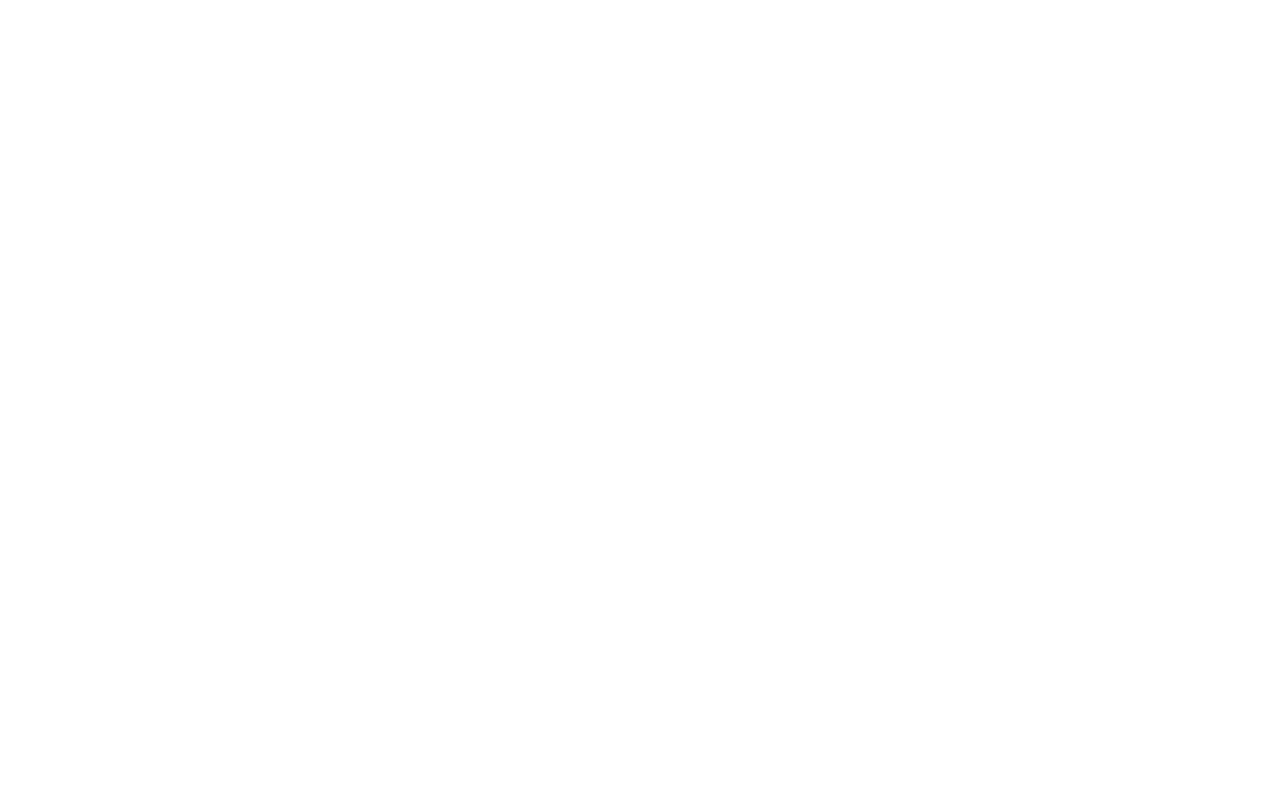
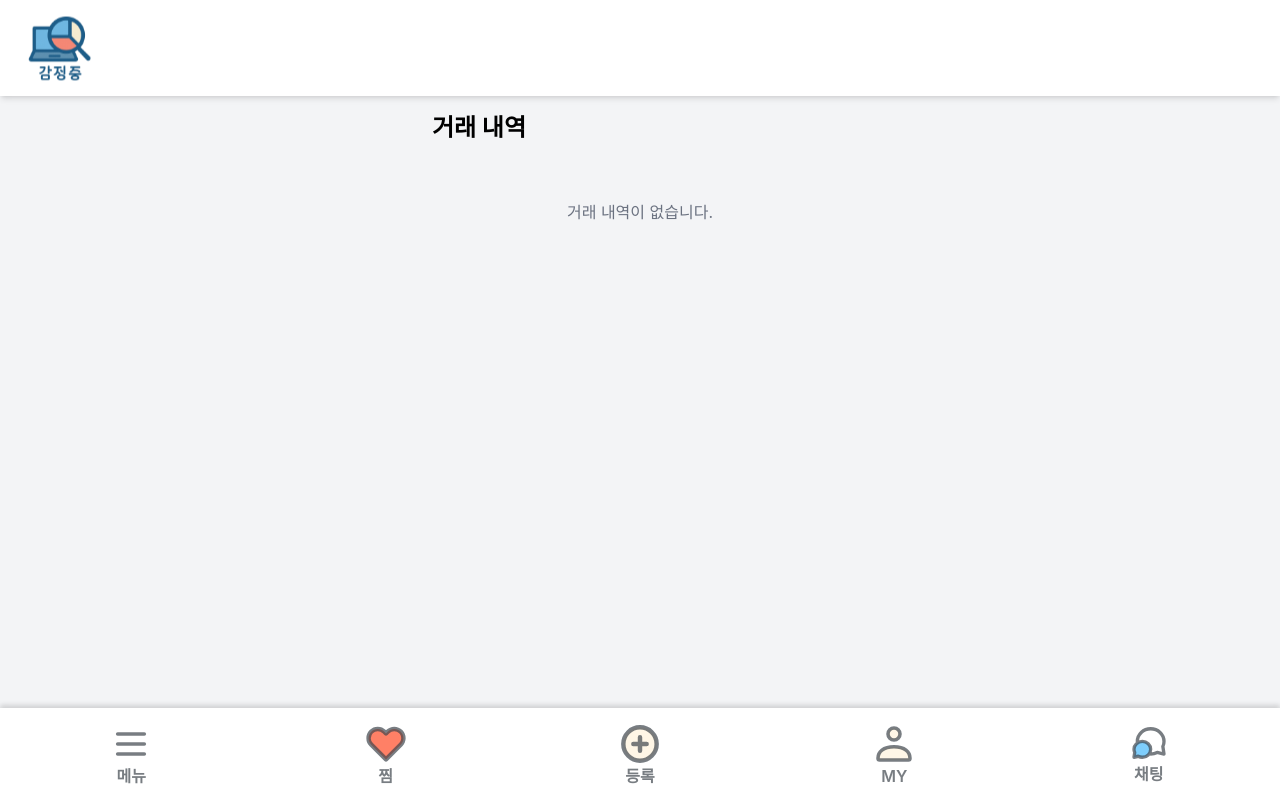
Before and after one commit to joowon-510/Project-Gamjeongjung, a React (Create React App) app in the folder jumkumjoong_frontend/: page /transactions in a window 1280 px wide. Before the commit this address had no page. Built offline with nearby package versions, Linux system fonts and the light colour scheme.

Commit message:
feat: 거래내역 목업

```diff
--- a/jumkumjoong_frontend/src/App.tsx
+++ b/jumkumjoong_frontend/src/App.tsx
@@ -10,6 +10,7 @@
 import LoginPage from './pages/userPage/loginPage';
 import MyPage from './pages/userPage/myPage';
 import ReviewListPage from './pages/ReviewPage/ReviewListPage';
+import TransactionsPage from './pages/TransactionPage/TransactionPage';
 
 function App() {
   return (
@@ -35,6 +36,7 @@
 
         <Route path="/mypage" element={<MyPage />} />
         <Route path="/reviews" element={<ReviewListPage />} />
+        <Route path="/transactions" element={<TransactionsPage />} />
 
       </Routes>
     </Router>
--- a/jumkumjoong_frontend/src/components/mypage/ActionSection.tsx
+++ b/jumkumjoong_frontend/src/components/mypage/ActionSection.tsx
@@ -1,4 +1,4 @@
-// src/components/mypage/ActionSection.tsx
+// src/components/mypage/ActionSection.tsx 수정
 import React from 'react';
 import { Link } from 'react-router-dom';
 
@@ -14,7 +14,7 @@
         </svg>
       ),
       label: '거래 내역',
-      path: '/transactions'
+      path: '/transactions'  // 이 경로를 확인
     },
     {
       id: 'favorites',
--- /dev/null
+++ b/jumkumjoong_frontend/src/components/transaction/TransactionItem.tsx
@@ -0,0 +1,34 @@
+// src/components/review/ReviewItem.tsx
+import React from 'react';
+
+export interface Review {
+  id: number;
+  content: string;
+  rating: number;
+  date: string;
+}
+
+interface ReviewItemProps {
+  review: Review;
+}
+
+const ReviewItem: React.FC<ReviewItemProps> = ({ review }) => {
+  return (
+    <div className="p-4 bg-white rounded-lg mb-3 shadow-sm">
+      <div className="flex justify-between items-start mb-2">
+        <div className="text-lg">{review.content}</div>
+      </div>
+      <div className="flex justify-between items-center">
+        <div className="flex items-center">
+          <svg className="w-5 h-5 text-blue-500" fill="currentColor" viewBox="0 0 20 20">
+            <path d="M9.049 2.927c.3-.921 1.603-.921 1.902 0l1.07 3.292a1 1 0 00.95.69h3.462c.969 0 1.371 1.24.588 1.81l-2.8 2.034a1 1 0 00-.364 1.118l1.07 3.292c.3.921-.755 1.688-1.54 1.118l-2.8-2.034a1 1 0 00-1.175 0l-2.8 2.034c-.784.57-1.838-.197-1.539-1.118l1.07-3.292a1 1 0 00-.364-1.118L2.98 8.72c-.783-.57-.38-1.81.588-1.81h3.461a1 1 0 00.951-.69l1.07-3.292z" />
+          </svg>
+          <span className="ml-1 font-bold">{review.rating}</span>
+        </div>
+        <div className="text-gray-500 text-sm">{review.date}</div>
+      </div>
+    </div>
+  );
+};
+
+export default ReviewItem;
--- /dev/null
+++ b/jumkumjoong_frontend/src/pages/TransactionPage/TransactionPage.tsx
@@ -0,0 +1,28 @@
+// src/pages/TransactionsPage.tsx
+import React from 'react';
+import Header from '../../components/common/Header';
+import NavigationBar from '../../components/common/NavigationBar';
+
+const TransactionsPage: React.FC = () => {
+  return (
+    <div className="flex flex-col h-screen bg-gray-100">
+      {/* 헤더 */}
+      <Header showBackButton={true} title="거래 내역" hideSearchButton={true} />
+
+      <div className="flex-1 overflow-y-auto">
+        <div className="max-w-md mx-auto px-4 py-4">
+          <h1 className="text-2xl font-bold mb-4">거래 내역</h1>
+
+          {/* 내용은 비워둠 */}
+          <div className="text-center py-10 text-gray-500">
+            거래 내역이 없습니다.
+          </div>
+        </div>
+      </div>
+
+      <NavigationBar />
+    </div>
+  );
+};
+
+export default TransactionsPage;
```
